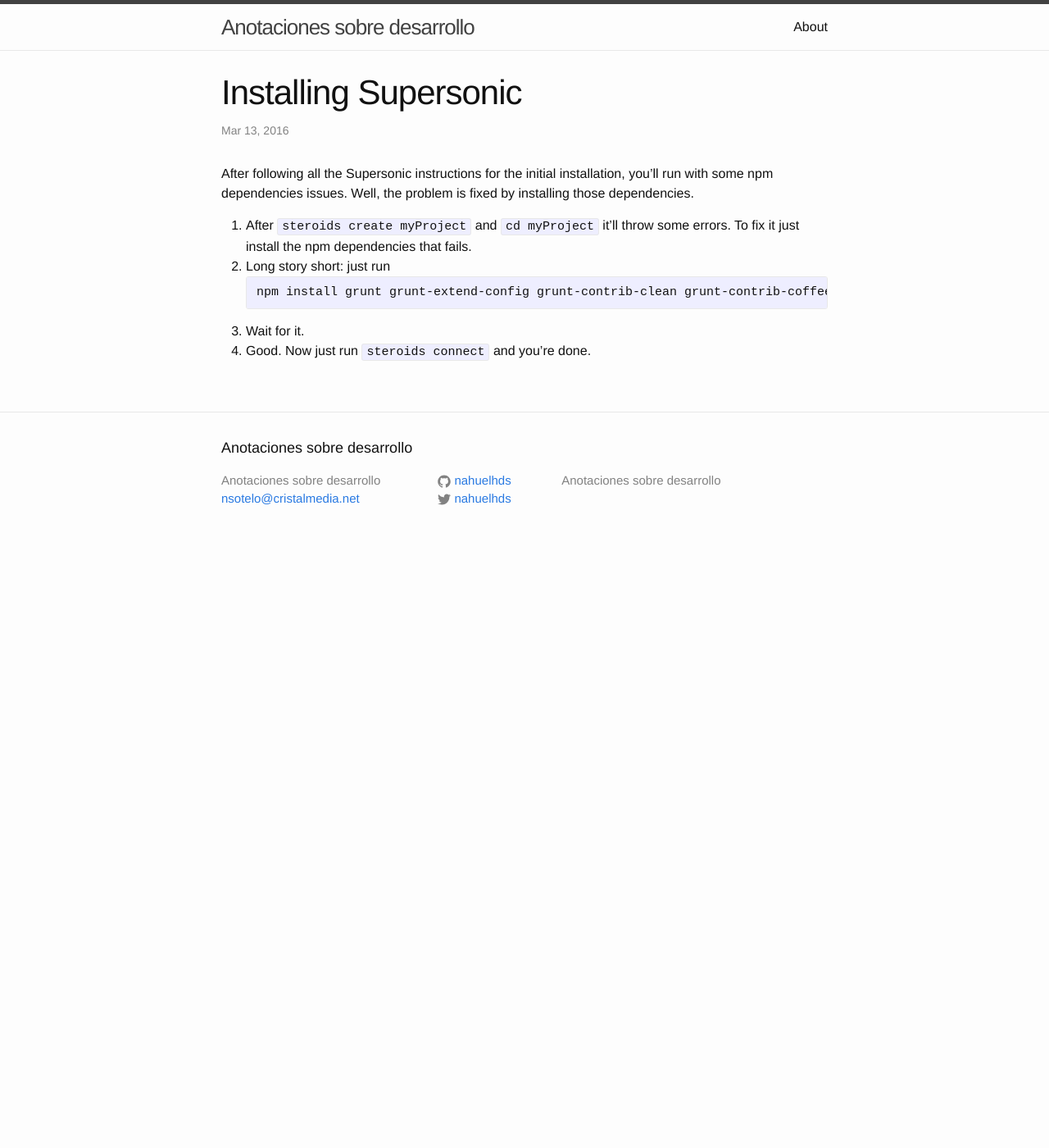
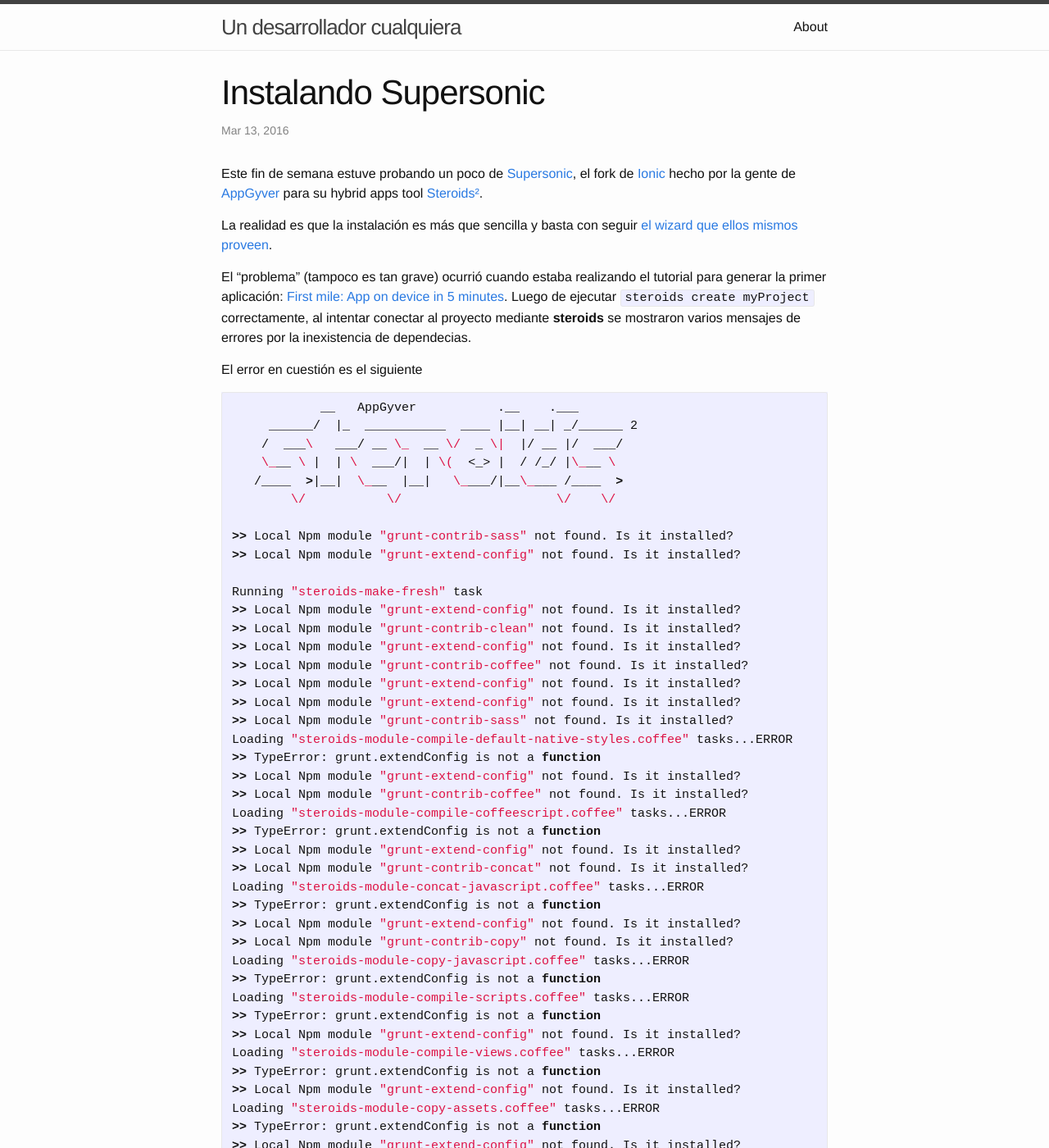
Before and after one commit to nahuelhds/nahuelhds.github.io, a Jekyll site: the page built from _posts/2016-03-12-welcome-to-jekyll.markdown, in a window 1280 px wide and 1400 px high. Shown: the whole window at 82% size. Built offline with Jekyll 4.4.1, drawn with Linux system fonts in a browser that asks for light colours; some of the changed text lies outside the part shown.

Commit message:
1er. post. Hecho como la gente

````diff
--- a/_config.yml
+++ b/_config.yml
@@ -6,10 +6,10 @@
 # 'jekyll serve'. If you change this file, please restart the server process.
 
 # Site settings
-title: Anotaciones sobre desarrollo
+title: Un desarrollador cualquiera
 email: nsotelo@cristalmedia.net
 description: >
-  Anotaciones sobre desarrollo
+  Anotaciones sobre desarrollo web e hybrid apps.
 baseurl: ""
 url: "http://nahuelhds.github.io"
 twitter_username: nahuelhds
--- a/_posts/2016-03-12-welcome-to-jekyll.markdown
+++ b/_posts/2016-03-12-welcome-to-jekyll.markdown
@@ -1,17 +1,87 @@
 ---
 layout: post
-title:  "Installing Supersonic"
+title:  "Instalando Supersonic"
 date:   2016-03-13 02:21:00 -0300
 categories: supersonic
 ---
 
-After following all the Supersonic instructions for the initial installation, you'll run with some npm dependencies issues. Well, the problem is fixed by installing those dependencies.
+Este fin de semana estuve probando un poco de [Supersonic](http://www.appgyver.io/supersonic), el fork de [Ionic](http://ionicframework.com/) hecho por la gente de [AppGyver](http://www.appgyver.io/) para su hybrid apps tool [Steroids²](http://www.appgyver.io/steroids).
 
+La realidad es que la instalación es más que sencilla y basta con seguir [el wizard que ellos mismos proveen](https://academy.appgyver.com/installwizard/steps).
 
-1. After `steroids create myProject` and `cd myProject` it'll throw some errors. To fix it just install the npm dependencies that fails.
-1. Long story short: just run
-```cmd
+El "problema" (tampoco es tan grave) ocurrió cuando estaba realizando el tutorial para generar la primer aplicación: [First mile: App on device in 5 minutes](http://docs.appgyver.com/supersonic/tutorial/first-mile/#overview). Luego de ejecutar `steroids create myProject` correctamente, al intentar conectar al proyecto mediante **steroids** se mostraron varios mensajes de errores por la inexistencia de dependecias.
+
+El error en cuestión es el siguiente
+
+```shell
+            __   AppGyver           .__    .___
+     ______/  |_  ___________  ____ |__| __| _/______ 2
+    /  ___\   ___/ __ \_  __ \/  _ \|  |/ __ |/  ___/
+    \___ \ |  | \  ___/|  | \(  <_> |  / /_/ |\___ \
+   /____  >|__|  \___  |__|   \____/|__\____ /____  >
+        \/           \/                     \/    \/
+
+>> Local Npm module "grunt-contrib-sass" not found. Is it installed?
+>> Local Npm module "grunt-extend-config" not found. Is it installed?
+
+Running "steroids-make-fresh" task
+>> Local Npm module "grunt-extend-config" not found. Is it installed?
+>> Local Npm module "grunt-contrib-clean" not found. Is it installed?
+>> Local Npm module "grunt-extend-config" not found. Is it installed?
+>> Local Npm module "grunt-contrib-coffee" not found. Is it installed?
+>> Local Npm module "grunt-extend-config" not found. Is it installed?
+>> Local Npm module "grunt-extend-config" not found. Is it installed?
+>> Local Npm module "grunt-contrib-sass" not found. Is it installed?
+Loading "steroids-module-compile-default-native-styles.coffee" tasks...ERROR
+>> TypeError: grunt.extendConfig is not a function
+>> Local Npm module "grunt-extend-config" not found. Is it installed?
+>> Local Npm module "grunt-contrib-coffee" not found. Is it installed?
+Loading "steroids-module-compile-coffeescript.coffee" tasks...ERROR
+>> TypeError: grunt.extendConfig is not a function
+>> Local Npm module "grunt-extend-config" not found. Is it installed?
+>> Local Npm module "grunt-contrib-concat" not found. Is it installed?
+Loading "steroids-module-concat-javascript.coffee" tasks...ERROR
+>> TypeError: grunt.extendConfig is not a function
+>> Local Npm module "grunt-extend-config" not found. Is it installed?
+>> Local Npm module "grunt-contrib-copy" not found. Is it installed?
+Loading "steroids-module-copy-javascript.coffee" tasks...ERROR
+>> TypeError: grunt.extendConfig is not a function
+Loading "steroids-module-compile-scripts.coffee" tasks...ERROR
+>> TypeError: grunt.extendConfig is not a function
+>> Local Npm module "grunt-extend-config" not found. Is it installed?
+Loading "steroids-module-compile-views.coffee" tasks...ERROR
+>> TypeError: grunt.extendConfig is not a function
+>> Local Npm module "grunt-extend-config" not found. Is it installed?
+Loading "steroids-module-copy-assets.coffee" tasks...ERROR
+>> TypeError: grunt.extendConfig is not a function
+>> Local Npm module "grunt-extend-config" not found. Is it installed?
+>> Local Npm module "grunt-contrib-copy" not found. Is it installed?
+Loading "steroids-module-copy-default-native-styles.coffee" tasks...ERROR
+>> TypeError: grunt.extendConfig is not a function
+>> Local Npm module "grunt-contrib-copy" not found. Is it installed?
+>> Local Npm module "grunt-extend-config" not found. Is it installed?
+>> Local Npm module "grunt-contrib-copy" not found. Is it installed?
+>> Local Npm module "grunt-extend-config" not found. Is it installed?
+>> Local Npm module "grunt-contrib-copy" not found. Is it installed?
+>> Local Npm module "grunt-extend-config" not found. Is it installed?
+>> Local Npm module "grunt-extend-config" not found. Is it installed?
+Loading "steroids-setup-cloud-resources.coffee" tasks...ERROR
+>> TypeError: grunt.extendConfig is not a function
+>> Local Npm module "grunt-extend-config" not found. Is it installed?
+Loading "steroids-setup-features.coffee" tasks...ERROR
+>> TypeError: grunt.extendConfig is not a function
+
+Running "steroids-check-project" task
+Warning: grunt.extendConfig is not a function Use --force to continue.
+
+Aborted due to warnings.
+```
+El propio mensaje de error es bastante elocuente: "Is it installed?". No, no están instalados y esto es debido a que [grunt-contrib](https://github.com/gruntjs/grunt-contrib) está obsoleto (_This grunt-contrib plugins hoarder bundle is DEPRECATED_) y ya no instala el paquete con las funcionalidades habituales como antes hacía, por lo que hay que instalarlas manualmente por separado.
+
+En nuestro caso lo que necesitamos es ejecutar lo siguiente:
+
+```shell
 npm install grunt grunt-extend-config grunt-contrib-clean grunt-contrib-coffee grunt-contrib-sass grunt-contrib-concat grunt-contrib-copy
 ```
-1. Wait for it.
-1. Good. Now just run `steroids connect` and you're done.
+
+Listo, ya está todo y instalado. Ahora sí podemos conectar normalmente al proyecto mediante `steroids connect` y continuar con el tutorial de [First mile: App on device in 5 minutes](http://docs.appgyver.com/supersonic/tutorial/first-mile/#overview).
````
